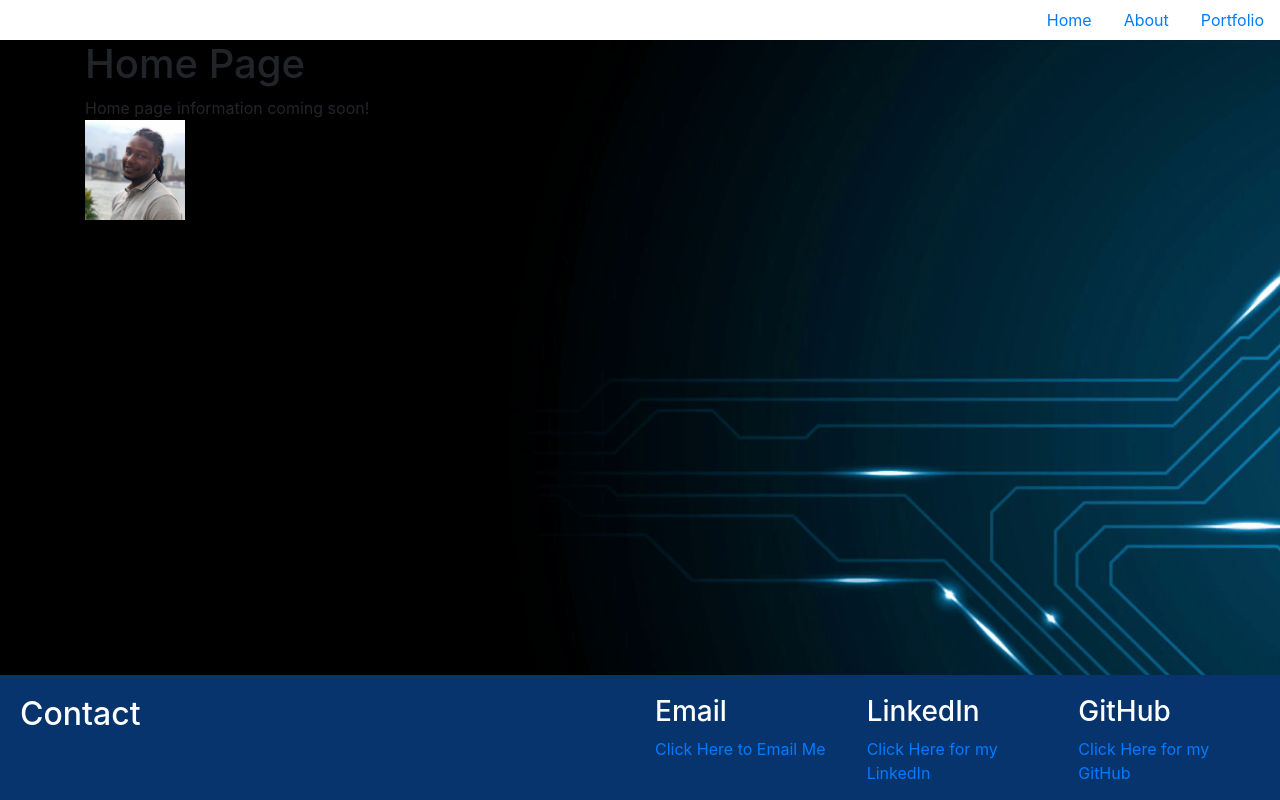
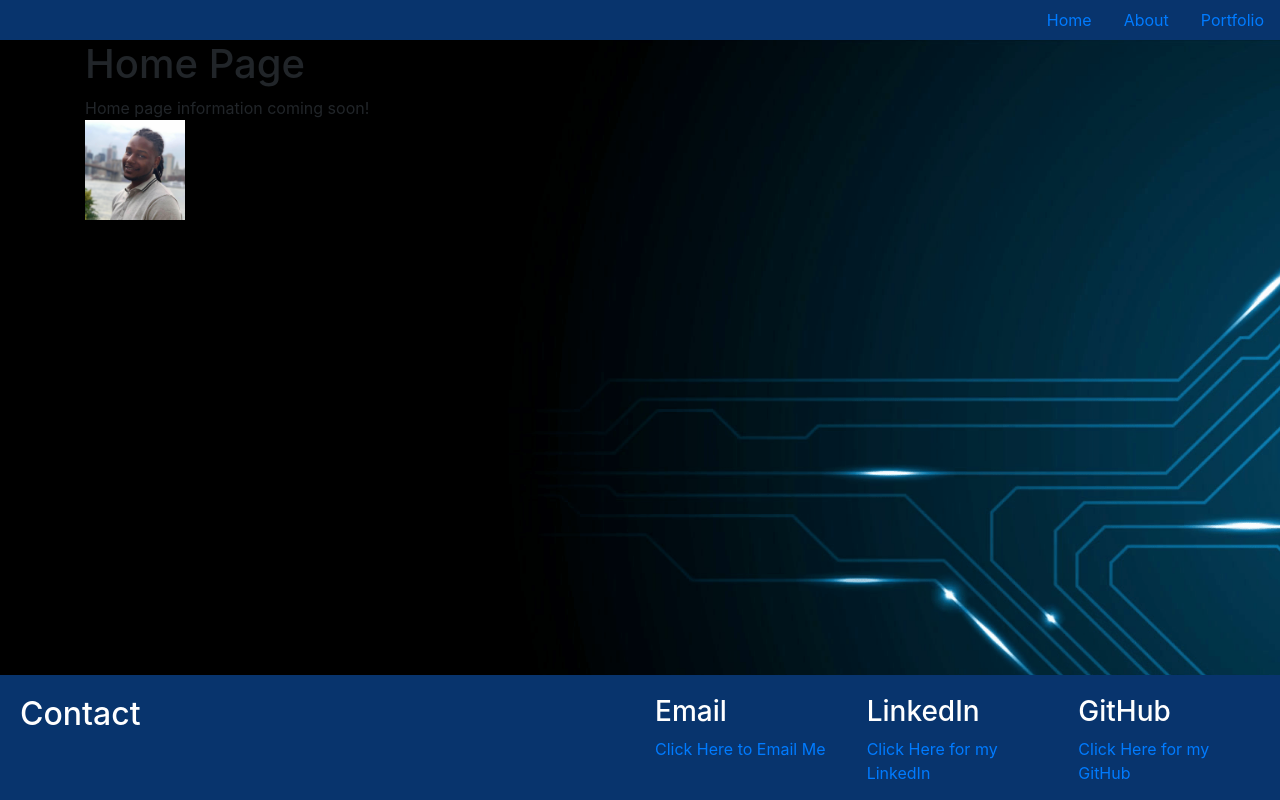
Before and after one commit to xj96/React-Portfolio, a React (Create React App) app: page / in a window 1280 px wide. Built offline with nearby package versions, Linux system fonts and the light colour scheme.

Commit message:
added background color for nav bar and added hover color change to links

```diff
--- a/src/components/Footer.css
+++ b/src/components/Footer.css
@@ -9,6 +9,6 @@
   padding-top: 20px;
   padding-left: 20px;
   padding-right: 20px;
+  padding-bottom: 15px;
   margin-top: 20px;
-  padding-bottom: 15px;
 }
--- /dev/null
+++ b/src/components/NavTabs.css
@@ -0,0 +1,7 @@
+.nav{
+    background-color: rgb(8, 52, 109);
+}
+
+a:hover {
+  color: rgb(255, 225, 77);
+}
--- a/src/components/NavTabs.js
+++ b/src/components/NavTabs.js
@@ -1,4 +1,5 @@
 import React from "react";
+import "/Users/xavierjackson/Desktop/Homework/React Portfolio/reactportfolio/src/components/NavTabs.css"
 
 function NavTabs(props) {
   return (
```
